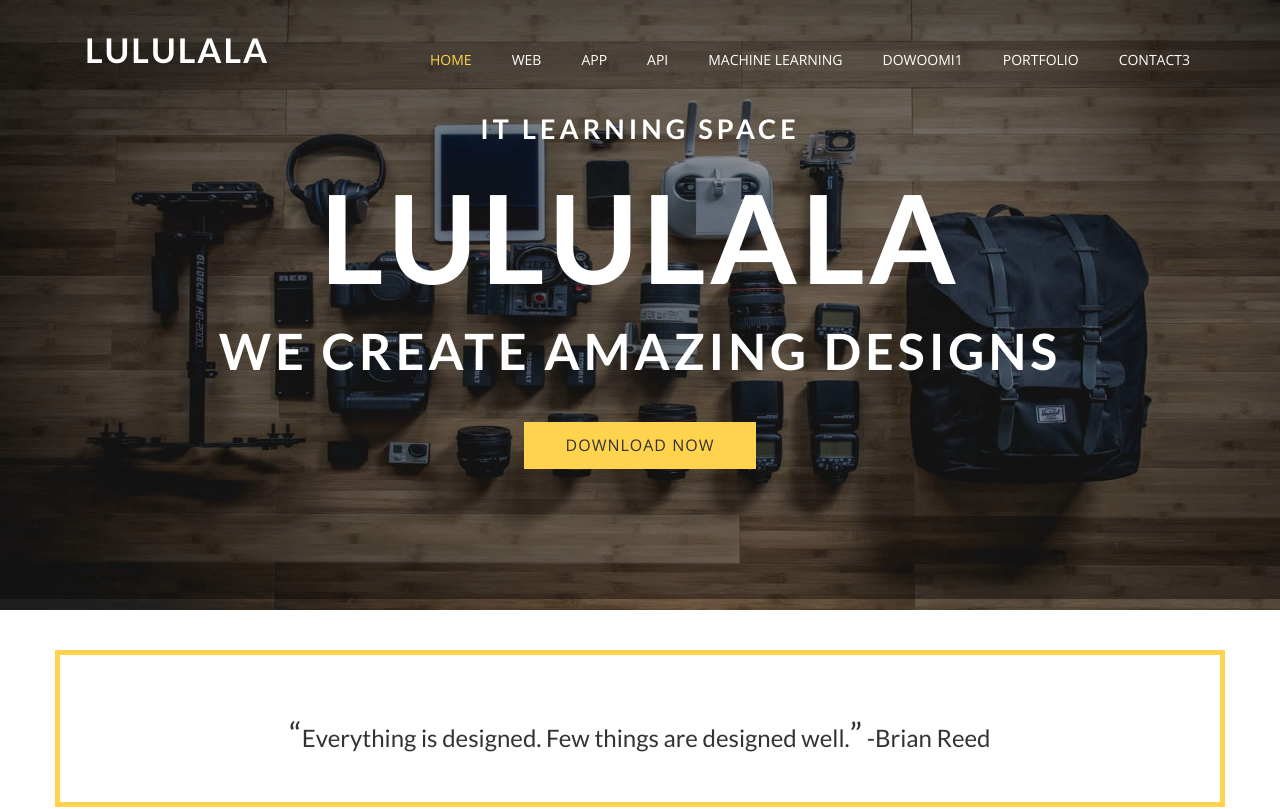
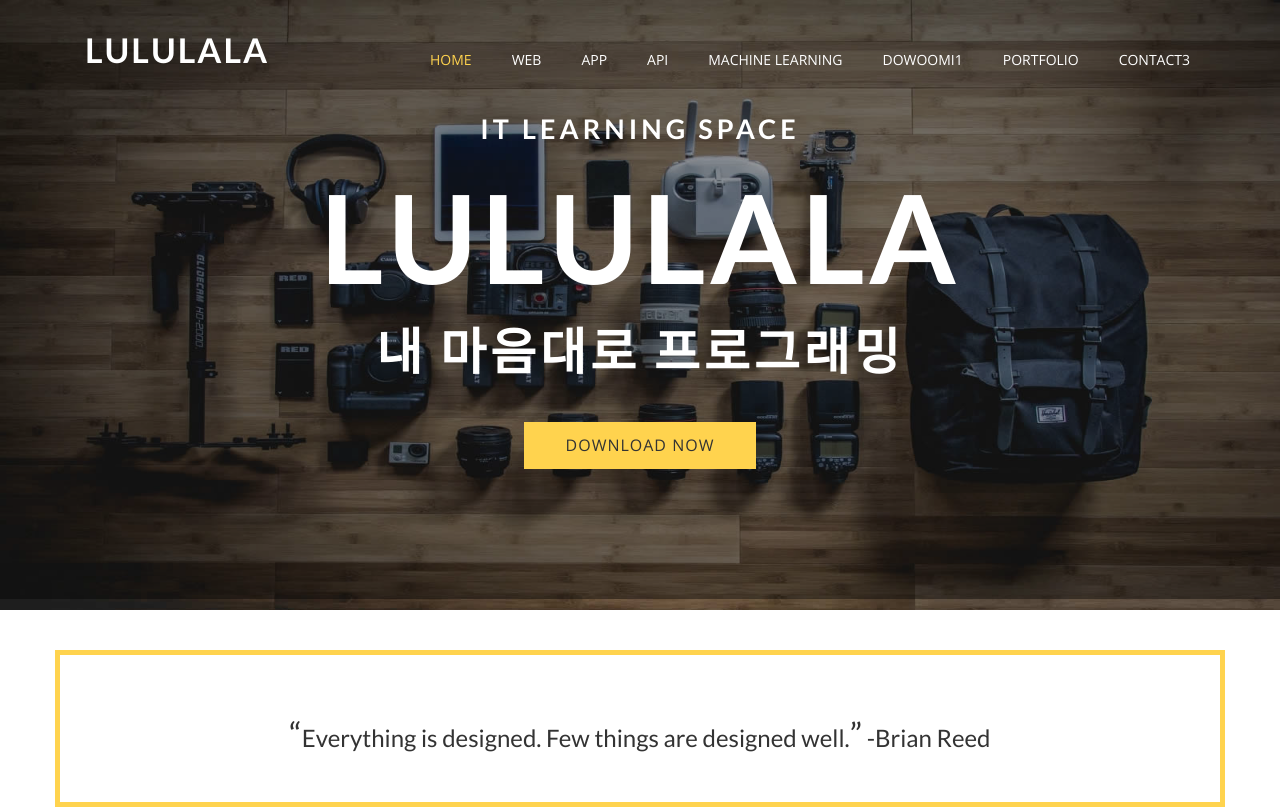
Before and after one commit to niponl/website, a plain HTML site: page index.html in a window 1280 px wide. Shown: the top 809 px of the page. Drawn offline with nearby package versions, Linux system fonts and the light colour scheme.

Commit message:
subtile change

```diff
--- a/index.html
+++ b/index.html
@@ -54,7 +54,7 @@
         <div class="wrapper wow fadeInUp delay-05s">
           <h2 class="top-title">IT Learning Space</h2>
           <h3 class="title">Lululala</h3>
-          <h4 class="sub-title">We Create amazing designs</h4>
+          <h4 class="sub-title">내 마음대로 프로그래밍</h4>
           <button type="submit" class="btn btn-submit">Download Now</button>
         </div>
       </div>
```
